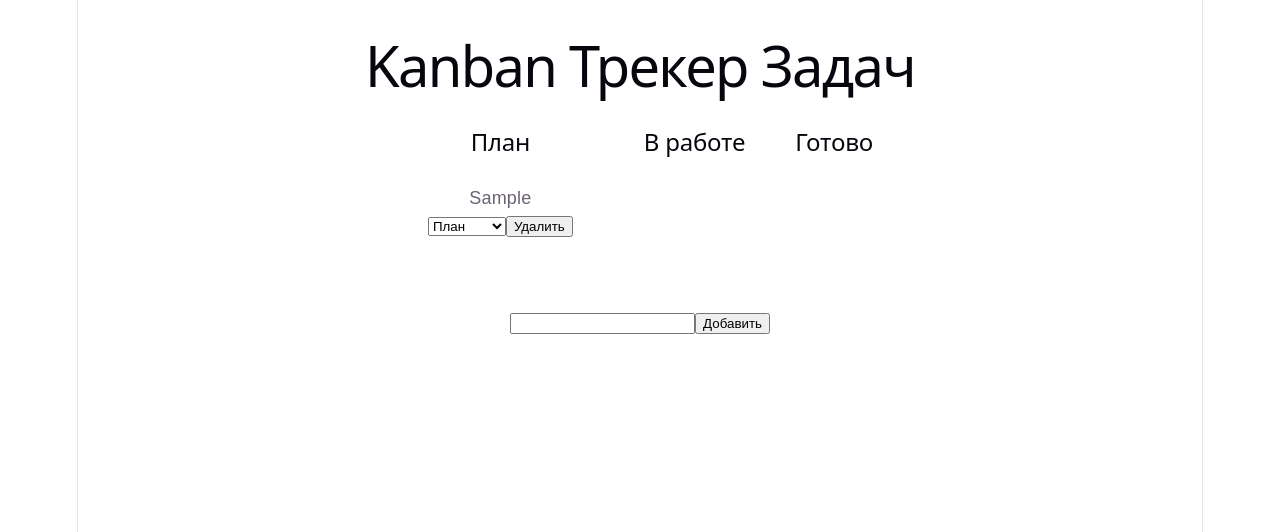
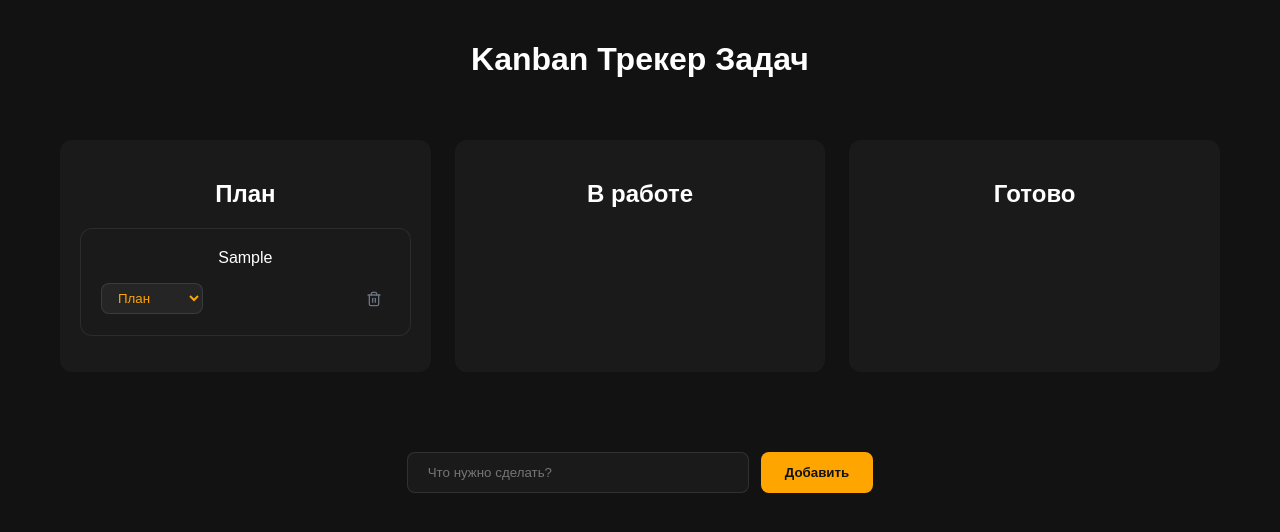
Before and after one commit to ibragim-ast/kanban-board, a React (Vite) app: page / in a window 1280 px wide. Both pictures are taken after typing "Sample" into the empty fields and a click on the button "Добавить". Shown: the top 532 px of the page. Built offline with nearby package versions, Linux system fonts and the light colour scheme.

Commit message:
Добавлено визуальное оформление

```diff
--- a/src/App.css
+++ b/src/App.css
@@ -1,184 +1,3 @@
-.counter {
-  font-size: 16px;
-  padding: 5px 10px;
-  border-radius: 5px;
-  color: var(--accent);
-  background: var(--accent-bg);
-  border: 2px solid transparent;
-  transition: border-color 0.3s;
-  margin-bottom: 24px;
-
-  &:hover {
-    border-color: var(--accent-border);
-  }
-  &:focus-visible {
-    outline: 2px solid var(--accent);
-    outline-offset: 2px;
-  }
+body {
+  background-color: #121212;
 }
-
-.hero {
-  position: relative;
-
-  .base,
-  .framework,
-  .vite {
-    inset-inline: 0;
-    margin: 0 auto;
-  }
-
-  .base {
-    width: 170px;
-    position: relative;
-    z-index: 0;
-  }
-
-  .framework,
-  .vite {
-    position: absolute;
-  }
-
-  .framework {
-    z-index: 1;
-    top: 34px;
-    height: 28px;
-    transform: perspective(2000px) rotateZ(300deg) rotateX(44deg) rotateY(39deg)
-      scale(1.4);
-  }
-
-  .vite {
-    z-index: 0;
-    top: 107px;
-    height: 26px;
-    width: auto;
-    transform: perspective(2000px) rotateZ(300deg) rotateX(40deg) rotateY(39deg)
-      scale(0.8);
-  }
-}
-
-#center {
-  display: flex;
-  flex-direction: column;
-  gap: 25px;
-  place-content: center;
-  place-items: center;
-  flex-grow: 1;
-
-  @media (max-width: 1024px) {
-    padding: 32px 20px 24px;
-    gap: 18px;
-  }
-}
-
-#next-steps {
-  display: flex;
-  border-top: 1px solid var(--border);
-  text-align: left;
-
-  & > div {
-    flex: 1 1 0;
-    padding: 32px;
-    @media (max-width: 1024px) {
-      padding: 24px 20px;
-    }
-  }
-
-  .icon {
-    margin-bottom: 16px;
-    width: 22px;
-    height: 22px;
-  }
-
-  @media (max-width: 1024px) {
-    flex-direction: column;
-    text-align: center;
-  }
-}
-
-#docs {
-  border-right: 1px solid var(--border);
-
-  @media (max-width: 1024px) {
-    border-right: none;
-    border-bottom: 1px solid var(--border);
-  }
-}
-
-#next-steps ul {
-  list-style: none;
-  padding: 0;
-  display: flex;
-  gap: 8px;
-  margin: 32px 0 0;
-
-  .logo {
-    height: 18px;
-  }
-
-  a {
-    color: var(--text-h);
-    font-size: 16px;
-    border-radius: 6px;
-    background: var(--social-bg);
-    display: flex;
-    padding: 6px 12px;
-    align-items: center;
-    gap: 8px;
-    text-decoration: none;
-    transition: box-shadow 0.3s;
-
-    &:hover {
-      box-shadow: var(--shadow);
-    }
-    .button-icon {
-      height: 18px;
-      width: 18px;
-    }
-  }
-
-  @media (max-width: 1024px) {
-    margin-top: 20px;
-    flex-wrap: wrap;
-    justify-content: center;
-
-    li {
-      flex: 1 1 calc(50% - 8px);
-    }
-
-    a {
-      width: 100%;
-      justify-content: center;
-      box-sizing: border-box;
-    }
-  }
-}
-
-#spacer {
-  height: 88px;
-  border-top: 1px solid var(--border);
-  @media (max-width: 1024px) {
-    height: 48px;
-  }
-}
-
-.ticks {
-  position: relative;
-  width: 100%;
-
-  &::before,
-  &::after {
-    content: '';
-    position: absolute;
-    top: -4.5px;
-    border: 5px solid transparent;
-  }
-
-  &::before {
-    left: 0;
-    border-left-color: var(--border);
-  }
-  &::after {
-    right: 0;
-    border-right-color: var(--border);
-  }
-}
--- a/src/components/AddTask.jsx
+++ b/src/components/AddTask.jsx
@@ -1,10 +1,12 @@
 import { useState } from "react";
+import styles from "./AddTask.module.css";
 
 function AddTask({ onAdd }) {
   const [text, setText] = useState("");
 
   return (
     <form
+      className={styles.form}
       onSubmit={(event) => {
         event.preventDefault();
         onAdd(text);
@@ -12,11 +14,15 @@ function AddTask({ onAdd }) {
       }}
     >
       <input
+        className={styles.input}
         type="text"
         value={text}
         onChange={(event) => setText(event.target.value)}
+        placeholder="Что нужно сделать?"
       />
-      <button type="submit">Добавить</button>
+      <button className={styles.addBtn} type="submit">
+        Добавить
+      </button>
     </form>
   );
 }
--- /dev/null
+++ b/src/components/AddTask.module.css
@@ -0,0 +1,37 @@
+.form {
+  display: flex;
+  justify-content: center;
+  gap: 12px;
+  margin-top: 40px;
+}
+
+.input {
+  background-color: #1a1a1a;
+  color: #fff;
+  border: 1px solid rgba(255, 255, 255, 0.1);
+  border-radius: 8px;
+  padding: 12px 20px;
+  width: 300px;
+  outline: none;
+  transition: 0, 3s;
+}
+
+.input:focus {
+  border-color: #ffa500;
+}
+
+.addBtn {
+  background: #ffa500;
+  color: #121212;
+  border: none;
+  border-radius: 8px;
+  padding: 12px 24px;
+  font-weight: bold;
+  cursor: pointer;
+  transition: 0.3s;
+}
+
+.addBtn:hover {
+  background: #ff8c00;
+  transform: scale(1.05);
+}
--- a/src/components/Column.jsx
+++ b/src/components/Column.jsx
@@ -1,8 +1,9 @@
 import TaskCard from "./TaskCard";
+import styles from "./Column.module.css";
 
 function Column({ title, columnTasks, onDelete, onMove }) {
   return (
-    <div>
+    <div className={styles.column}>
       <h2>{title}</h2>
       {columnTasks.map((task) => (
         <TaskCard
--- /dev/null
+++ b/src/components/Column.module.css
@@ -0,0 +1,8 @@
+.column {
+  display: flex;
+  flex-direction: column;
+  flex: 1;
+  background-color: #1a1a1a;
+  border-radius: 12px;
+  padding: 20px;
+}
--- a/src/components/Main.module.css
+++ b/src/components/Main.module.css
@@ -1,6 +1,6 @@
 .main {
   display: flex;
   justify-content: center;
-  gap: 50px;
-  margin: 50px 0;
+  gap: 24px;
+  padding: 40px;
 }
--- a/src/components/TaskCard.jsx
+++ b/src/components/TaskCard.jsx
@@ -3,16 +3,42 @@ import styles from "./TaskCard.module.css";
 function TaskCard({ task, onDelete, onMove }) {
   return (
     <div className={styles.card}>
-      <p>{task.text}</p>
+      <p className={styles.text}>{task.text}</p>
+      <div className={styles.controls}>
         <select
+          className={styles.statusSelect}
           value={task.status}
           onChange={(event) => onMove(task.id, event.target.value)}
         >
-        <option value="План">План</option>
+          <option className={styles.statusSelect} value="План">
+            План
+          </option>
           <option value="В работе">В работе</option>
           <option value="Готово">Готово</option>
         </select>
-      <button onClick={() => onDelete(task.id)}>Удалить</button>
+        <button
+          className={styles.deleteBtn}
+          onClick={() => onDelete(task.id)}
+          title="Удалить задачу"
+        >
+          <svg
+            xmlns="http://www.w3.org/2000/svg"
+            width="16"
+            height="16"
+            viewBox="0 0 24 24"
+            fill="none"
+            stroke="currentColor"
+            strokeWidth="2"
+            strokeLinecap="round"
+            strokeLinejoin="round"
+          >
+            <polyline points="3 6 5 6 21 6"></polyline>
+            <path d="M19 6v14a2 2 0 0 1-2 2H7a2 2 0 0 1-2-2V6m3 0V4a2 2 0 0 1 2-2h4a2 2 0 0 1 2 2v2"></path>
+            <line x1="10" y1="11" x2="10" y2="17"></line>
+            <line x1="14" y1="11" x2="14" y2="17"></line>
+          </svg>
+        </button>
+      </div>
     </div>
   );
 }
--- a/src/components/TaskCard.module.css
+++ b/src/components/TaskCard.module.css
@@ -1,5 +1,59 @@
 .card {
-  border: 1px solid white;
+  background: #1a1a1a;
+  border: 1px solid rgba(255, 255, 255, 0.08);
+  border-radius: 12px;
   padding: 20px;
+  margin-bottom: 16px;
+  display: flex;
+  flex-direction: column;
+  gap: 16px;
+  transition:
+    transform 0.3s ease,
+    border-color 0.3s ease;
+}
+
+.card:hover {
+  transform: translateY(-4px);
+  border-color: rgba(255, 165, 0, 0.4);
+}
+
+.text {
+  margin: 0;
+  font-size: 16px;
+  color: #ffffff;
+}
+
+.controls {
+  display: flex;
+  justify-content: space-between;
+  align-items: center;
+}
+
+.statusSelect {
+  background: #252525;
+  color: #ffa500;
+  border: 1px solid rgba(255, 255, 255, 0.1);
+  border-radius: 8px;
+  padding: 6px 12px;
+  outline: none;
+  cursor: pointer;
+}
+
+.deleteBtn {
+  background: transparent;
+  color: #6b7280;
+  border: none;
+  padding: 8px;
   border-radius: 6px;
+  cursor: pointer;
+  display: flex;
+  justify-content: center;
+  align-items: center;
+  transition: all 0.3s ease;
 }
+
+.deleteBtn:hover {
+  background: rgba(255, 95, 86, 0.1);
+  color: #ff5f56;
+  transform: scale(1.1);
+}
--- a/src/index.css
+++ b/src/index.css
@@ -1,111 +1,7 @@
-:root {
-  --text: #6b6375;
-  --text-h: #08060d;
-  --bg: #fff;
-  --border: #e5e4e7;
-  --code-bg: #f4f3ec;
-  --accent: #aa3bff;
-  --accent-bg: rgba(170, 59, 255, 0.1);
-  --accent-border: rgba(170, 59, 255, 0.5);
-  --social-bg: rgba(244, 243, 236, 0.5);
-  --shadow:
-    rgba(0, 0, 0, 0.1) 0 10px 15px -3px, rgba(0, 0, 0, 0.05) 0 4px 6px -2px;
-
-  --sans: system-ui, 'Segoe UI', Roboto, sans-serif;
-  --heading: system-ui, 'Segoe UI', Roboto, sans-serif;
-  --mono: ui-monospace, Consolas, monospace;
-
-  font: 18px/145% var(--sans);
-  letter-spacing: 0.18px;
-  color-scheme: light dark;
-  color: var(--text);
-  background: var(--bg);
-  font-synthesis: none;
-  text-rendering: optimizeLegibility;
-  -webkit-font-smoothing: antialiased;
-  -moz-osx-font-smoothing: grayscale;
-
-  @media (max-width: 1024px) {
-    font-size: 16px;
-  }
+body {
+  background-color: #121212;
+  color: #fff;
+  margin: 0;
+  padding: 0;
+  font-family: "Inter", sans-serif;
 }
-
-@media (prefers-color-scheme: dark) {
-  :root {
-    --text: #9ca3af;
-    --text-h: #f3f4f6;
-    --bg: #16171d;
-    --border: #2e303a;
-    --code-bg: #1f2028;
-    --accent: #c084fc;
-    --accent-bg: rgba(192, 132, 252, 0.15);
-    --accent-border: rgba(192, 132, 252, 0.5);
-    --social-bg: rgba(47, 48, 58, 0.5);
-    --shadow:
-      rgba(0, 0, 0, 0.4) 0 10px 15px -3px, rgba(0, 0, 0, 0.25) 0 4px 6px -2px;
-  }
-
-  #social .button-icon {
-    filter: invert(1) brightness(2);
-  }
-}
-
-body {
-  margin: 0;
-}
-
-#root {
-  width: 1126px;
-  max-width: 100%;
-  margin: 0 auto;
-  text-align: center;
-  border-inline: 1px solid var(--border);
-  min-height: 100svh;
-  display: flex;
-  flex-direction: column;
-  box-sizing: border-box;
-}
-
-h1,
-h2 {
-  font-family: var(--heading);
-  font-weight: 500;
-  color: var(--text-h);
-}
-
-h1 {
-  font-size: 56px;
-  letter-spacing: -1.68px;
-  margin: 32px 0;
-  @media (max-width: 1024px) {
-    font-size: 36px;
-    margin: 20px 0;
-  }
-}
-h2 {
-  font-size: 24px;
-  line-height: 118%;
-  letter-spacing: -0.24px;
-  margin: 0 0 8px;
-  @media (max-width: 1024px) {
-    font-size: 20px;
-  }
-}
-p {
-  margin: 0;
-}
-
-code,
-.counter {
-  font-family: var(--mono);
-  display: inline-flex;
-  border-radius: 4px;
-  color: var(--text-h);
-}
-
-code {
-  font-size: 15px;
-  line-height: 135%;
-  padding: 4px 8px;
-  background: var(--code-bg);
-}
```
Lines whose indentation alone changed are shown as unchanged.
